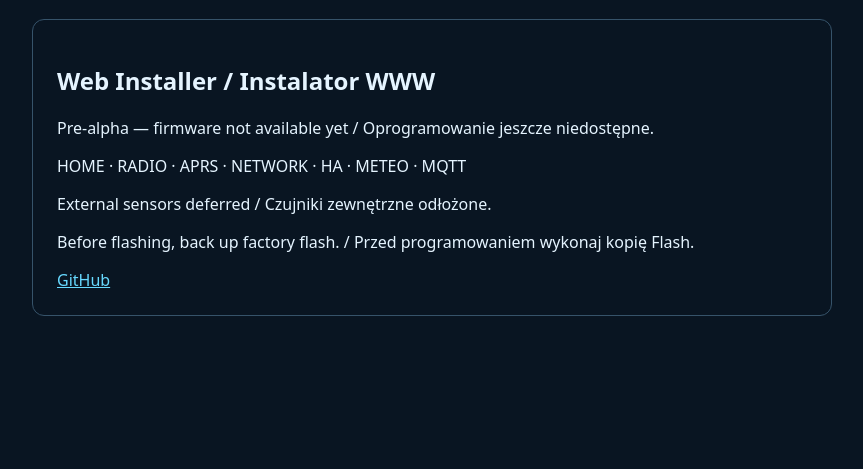
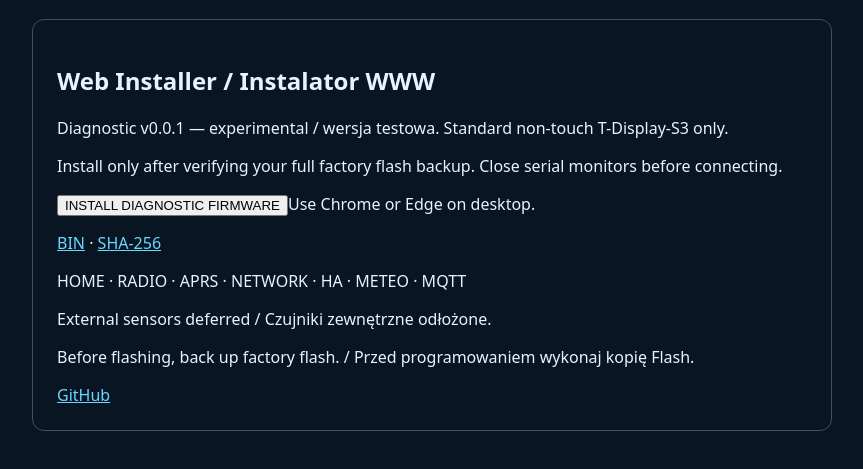
Before and after one commit to sp7uto/pocket-terminal-LILYGO-T-Display-S3, a plain HTML site: page docs/index.html in a window 1280 px wide. Shown: the part 151-620 px from the top of the page, without its empty margins (208-1071 px from the left). Drawn offline with Linux system fonts and the light colour scheme.

Commit message:
Add browser installer interface

```diff
--- a/docs/index.html
+++ b/docs/index.html
@@ -1 +1 @@
-<!doctype html><html lang="pl"><meta charset="utf-8"><meta name="viewport" content="width=device-width,initial-scale=1"><title>Pocket Terminal – LILYGO T-Display-S3</title><style>body{background:#091522;color:#e5f4ff;font:16px system-ui;max-width:800px;margin:60px auto;padding:24px}h1{color:#67d9ff}section{padding:24px;border:1px solid #36536a;border-radius:12px}a{color:#67d9ff}</style><h1>Pocket Terminal – LILYGO T-Display-S3</h1><section><h2>Web Installer / Instalator WWW</h2><p>Pre-alpha — firmware not available yet / Oprogramowanie jeszcze niedostępne.</p><p>HOME · RADIO · APRS · NETWORK · HA · METEO · MQTT</p><p>External sensors deferred / Czujniki zewnętrzne odłożone.</p><p>Before flashing, back up factory flash. / Przed programowaniem wykonaj kopię Flash.</p><a href="https://github.com/sp7uto/pocket-terminal-LILYGO-T-Display-S3">GitHub</a></section></html>
+<!doctype html><html lang="pl"><meta charset="utf-8"><meta name="viewport" content="width=device-width,initial-scale=1"><title>Pocket Terminal – LILYGO T-Display-S3</title><style>body{background:#091522;color:#e5f4ff;font:16px system-ui;max-width:800px;margin:60px auto;padding:24px}h1{color:#67d9ff}section{padding:24px;border:1px solid #36536a;border-radius:12px}a{color:#67d9ff}</style><h1>Pocket Terminal – LILYGO T-Display-S3</h1><section><h2>Web Installer / Instalator WWW</h2><p>Diagnostic v0.0.1 — experimental / wersja testowa. Standard non-touch T-Display-S3 only.</p><p>Install only after verifying your full factory flash backup. Close serial monitors before connecting.</p><script type="module" src="https://unpkg.com/esp-web-tools@10.1.1/dist/web/install-button.js?module"></script><esp-web-install-button manifest="manifest.json"><button slot="activate">INSTALL DIAGNOSTIC FIRMWARE</button><span slot="unsupported">Use Chrome or Edge on desktop.</span></esp-web-install-button><p><a href="pocket-terminal-diagnostic-v0.0.1.bin">BIN</a> · <a href="SHA256SUMS.txt">SHA-256</a></p><p>HOME · RADIO · APRS · NETWORK · HA · METEO · MQTT</p><p>External sensors deferred / Czujniki zewnętrzne odłożone.</p><p>Before flashing, back up factory flash. / Przed programowaniem wykonaj kopię Flash.</p><a href="https://github.com/sp7uto/pocket-terminal-LILYGO-T-Display-S3">GitHub</a></section></html>
```
